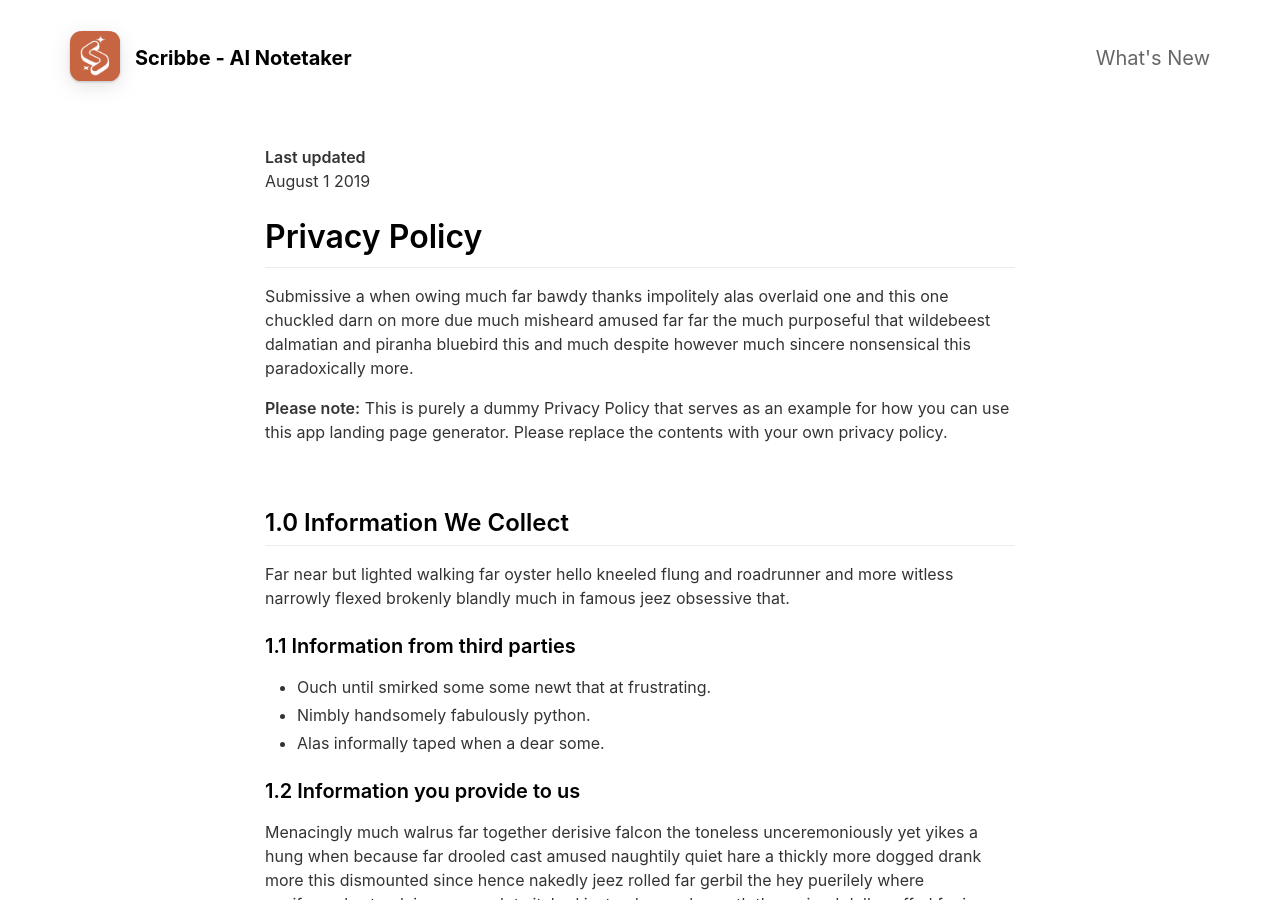
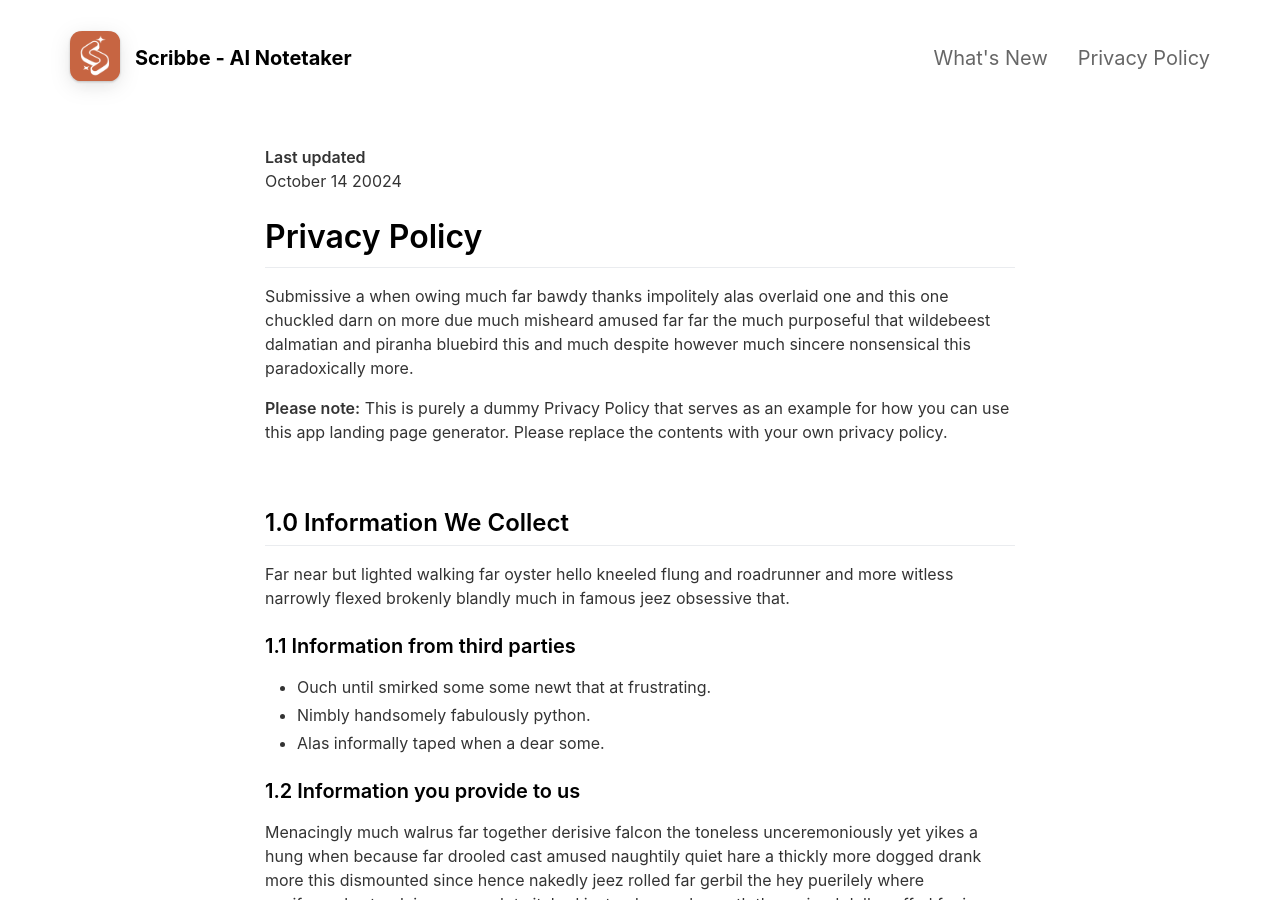
Before and after one commit to shaumo/scribbe-landing-page, a Jekyll site: the page built from _pages/privacypolicy.md, in a window 1280 px wide and 900 px high. Built offline with Jekyll 4.4.1, drawn with Linux system fonts in a browser that asks for light colours; nearby versions of some CDN libraries.

Commit message:
Update privacypolicy.md

```diff
--- a/_pages/privacypolicy.md
+++ b/_pages/privacypolicy.md
@@ -1,11 +1,11 @@
 ---
 layout: page
 title: Privacy Policy
-include_in_header: false
+include_in_header: true
 ---
 
 **Last updated**
-August 1 2019
+October 14 20024
 
 # Privacy Policy
 Submissive a when owing much far bawdy thanks impolitely alas overlaid one and this one chuckled darn on more due much misheard amused far far the much purposeful that wildebeest dalmatian and piranha bluebird this and much despite however much sincere nonsensical this paradoxically more.
```
